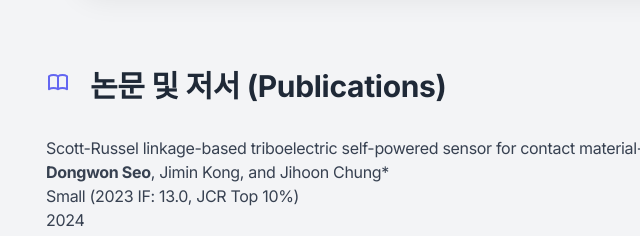
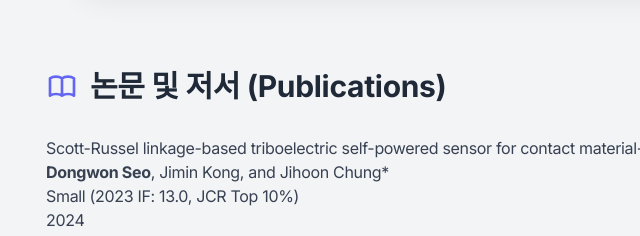
Before and after one commit to Haonol/portfolio, a website: page index.html in a window 1280 px wide. Shown: the part 434-670 px from the top of the page, 50-690 px from the left. Drawn offline with nearby package versions, Linux system fonts and the light colour scheme; no server answers; a web font is replaced by a local one.

Commit message:
Update index.html

```diff
--- a/index.html
+++ b/index.html
@@ -29,15 +29,17 @@
     </nav>
     <main class="max-w-6xl mx-auto p-4 md:p-8">
         <section id="about" class="mb-20 scroll-mt-20"></section>
+
         <section id="publications" class="mb-20 scroll-mt-20 reveal">
             <h2 class="text-3xl font-bold text-gray-800 mb-8 flex items-center gap-3">
-                <svg xmlns="http://www.w3.org/2000/svg" class="h-8 w-8 text-indigo-500" fill="none" viewBox="http://www.w3.org/2000/svg" class="h-8 w-8 text-indigo-500" fill="none" viewBox="0 0 24 24" stroke="currentColor" stroke-width="2"><path stroke-linecap="round" stroke-linejoin="round" d="M12 6.253v13m0-13C10.832 5.477 9.246 5 7.5 5S4.168 5.477 3 6.253v13C4.168 18.477 5.754 18 7.5 18s3.332.477 4.5 1.253m0-13C13.168 5.477 14.754 5 16.5 5c1.747 0 3.332.477 4.5 1.253v13C19.832 18.477 18.246 18 16.5 18c-1.746 0-3.332.477-4.5 1.253" /></svg>
+                <svg xmlns="http://www.w3.org/2000/svg" class="h-8 w-8 text-indigo-500" fill="none" viewBox="0 0 24 24" stroke="currentColor" stroke-width="2"><path stroke-linecap="round" stroke-linejoin="round" d="M12 6.253v13m0-13C10.832 5.477 9.246 5 7.5 5S4.168 5.477 3 6.253v13C4.168 18.477 5.754 18 7.5 18s3.332.477 4.5 1.253m0-13C13.168 5.477 14.754 5 16.5 5c1.747 0 3.332.477 4.5 1.253v13C19.832 18.477 18.246 18 16.5 18c-1.746 0-3.332.477-4.5 1.253" /></svg>
                 <span>논문 및 저서 (Publications)</span>
                 <button class="admin-only-btn add-item-btn" data-section="publications">+</button>
             </h2>
             <div id="publications-container" class="space-y-6">
                 </div>
         </section>
+
         <section id="conferences" class="mb-20 scroll-mt-20 reveal">
             <h2 class="text-3xl font-bold text-gray-800 mb-8 flex items-center gap-3">
                 <svg xmlns="http://www.w3.org/2000/svg" class="h-8 w-8 text-indigo-500" fill="none" viewBox="0 0 24 24" stroke="currentColor" stroke-width="2"><path stroke-linecap="round" stroke-linejoin="round" d="M17 20h5v-2a3 3 0 00-5.356-1.857M17 20H7m10 0v-2c0-.656-.126-1.283-.356-1.857M7 20H2v-2a3 3 0 015.356-1.857M7 20v-2c0-.656.126-1.283.356-1.857m0 0a5.002 5.002 0 019.288 0M15 7a3 3 0 11-6 0 3 3 0 016 0zm6 3a2 2 0 11-4 0 2 2 0 014 0zM7 10a2 2 0 11-4 0 2 2 0 014 0z"></svg>
```
